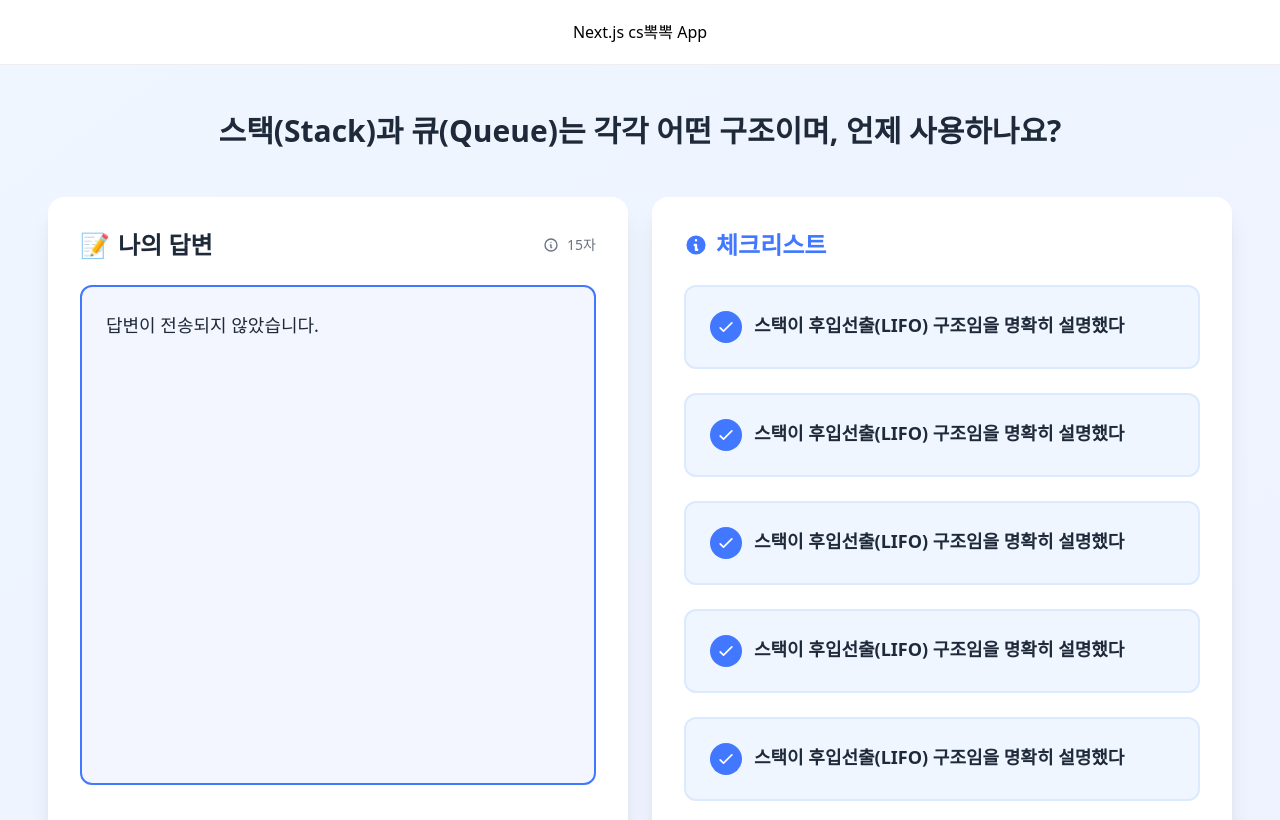
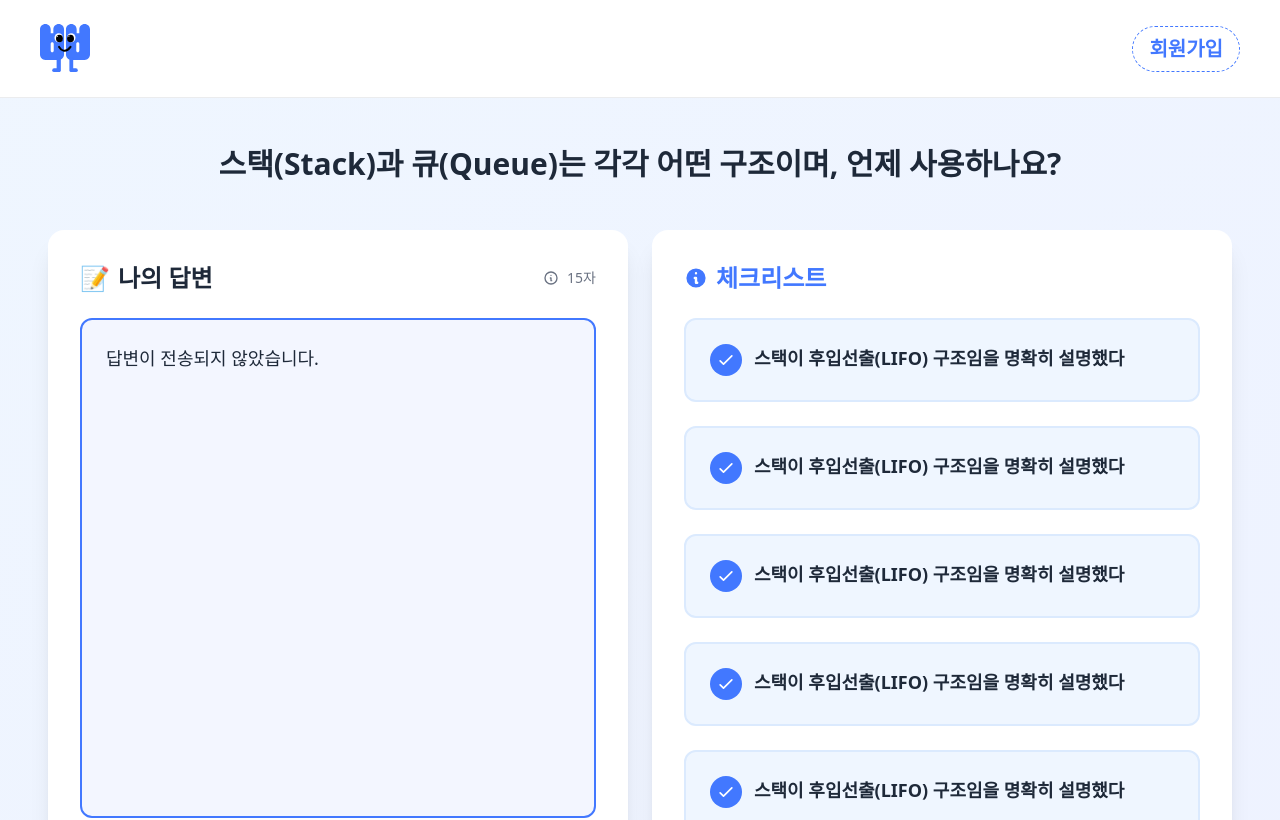
Before and after one commit to boostcampwm2025/web14-B4, a Next.js app in the folder frontend/: page /checkList in a window 1280 px wide. Shown: the top 820 px of the page. Built offline with nearby package versions, Linux system fonts and the light colour scheme.

Commit message:
feat: 전역 공통 헤더 UI 구현 - logo.svg 파일로 추출 후 public 폴더 - Header.tsx 파일 생성 - layout.tsx에서 헤더 컴포넌트를 import하여 사용

```diff
--- a/frontend/src/app/layout.tsx
+++ b/frontend/src/app/layout.tsx
@@ -1,4 +1,5 @@
 import './globals.css';
+import Header from '../components/Header';
 
 export default function RootLayout({
   children,
@@ -8,9 +9,7 @@ export default function RootLayout({
   return (
     <html lang="ko">
       <body>
-        <header style={{ padding: '20px', borderBottom: '1px solid #eee', textAlign: 'center' }}>
-          <h1>Next.js cs뽁뽁 App</h1>
-        </header>
+        <Header />
         <main>{children}</main>
       </body>
     </html>
--- /dev/null
+++ b/frontend/src/components/Header.tsx
@@ -0,0 +1,18 @@
+import Link from 'next/link';
+import Image from 'next/image';
+
+export default function Header() {
+  return (
+    <header className="flex justify-between items-center px-10 py-6 bg-white border-b border-[var(--color-gray-light)]">
+      <Link href="/" className="flex items-center">
+        <Image src="/logo.svg" alt="CS 뽁뽁 로고" width={50} height={50} />
+      </Link>
+      <Link
+        href="/signup"
+        className="px-4 py-2 rounded-full border border-dashed border-[var(--color-primary)] text-[var(--color-primary)] text-xl font-semibold hover:bg-blue-50 transition-colors"
+      >
+        회원가입
+      </Link>
+    </header>
+  );
+}
```
Also changed, not shown: frontend/public/logo.svg (added).
